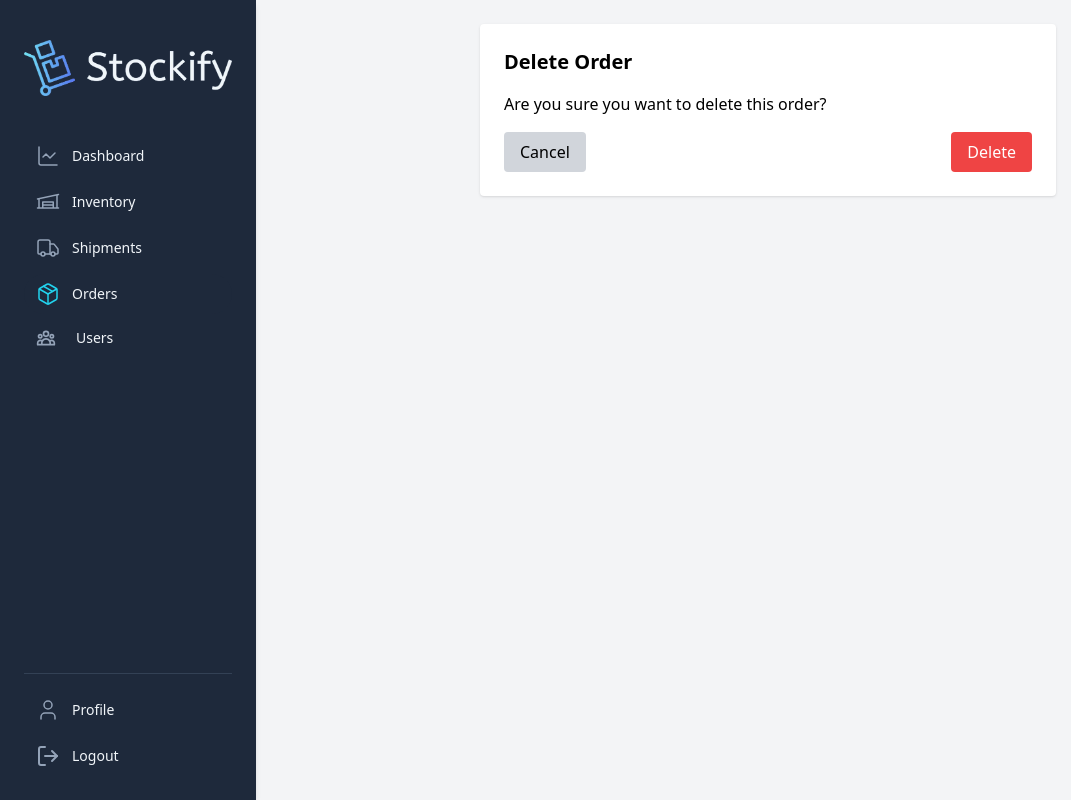
After one commit to Naira98/Stockify, a Django app: page /orders/1/delete/ in a window 1280 px wide. The commit adds this page. Shown: the whole page, without its empty margins (0-1071 px from the left). Run offline with Django 5.2, Linux system fonts and the light colour scheme; a user stored in the database is signed in; tables that the repository leaves empty hold one stand-in row (values such as "Sample post"); some libraries are stand-ins or nearby versions.

Commit message:
feat: update order templates for improved functionality and styling, including status display and delete confirmation

```diff
--- a/templates/orders/create_supermarket.html
+++ b/templates/orders/create_supermarket.html
@@ -33,7 +33,7 @@
             <form method="post" novalidate>
                 {% csrf_token %}
 
-                <!-- Render form fields manually to apply styling -->
+
                 <div class="mb-6">
                     <label for="{{ form.name.id_for_label }}" class="block text-gray-700 text-sm font-medium mb-2">Name:</label>
                     {{ form.name }}
@@ -65,7 +65,7 @@
                         Save and Add Another
                     </button>
 
-                    <a href="{% url 'orders:create_order' %}" class="flex items-center justify-center bg-gray-200 text-gray-700 font-semibold py-3 px-6 rounded-lg hover:bg-gray-300 focus:outline-none focus:ring-2 focus:ring-offset-2 focus:ring-gray-400 transition-colors duration-300 shadow-sm gap-3">
+                    <a href="{% url 'orders:order_list' %}" class="flex items-center justify-center bg-gray-200 text-gray-700 font-semibold py-3 px-6 rounded-lg hover:bg-gray-300 focus:outline-none focus:ring-2 focus:ring-offset-2 focus:ring-gray-400 transition-colors duration-300 shadow-sm gap-3">
                         <svg xmlns="http://www.w3.org/2000/svg" width="24" height="24" viewBox="0 0 24 24" fill="none" stroke="currentColor" stroke-width="2" stroke-linecap="round" stroke-linejoin="round" class="lucide lucide-circle-x-icon lucide-circle-x"><circle cx="12" cy="12" r="10"/><path d="m15 9-6 6"/><path d="m9 9 6 6"/></svg>
                         Cancel
                     </a>
--- /dev/null
+++ b/templates/orders/order_confirm_delete.html
@@ -0,0 +1,22 @@
+{% extends "base.html" %}
+{% load static %}
+
+{% block title %} Delete Order {% endblock title %}
+
+{% block sidebar %}
+{% include 'components/sidebar.html' with active='orders' %} {% endblock sidebar %}
+
+{% block content %}
+<div class="max-w-xl mx-auto bg-white p-6 rounded shadow">
+    <h1 class="text-xl font-bold mb-4">Delete Order</h1>
+    <p>Are you sure you want to delete this order?</p>
+
+    <form method="post">
+        {% csrf_token %}
+        <div class="mt-4 flex justify-between">
+            <a href="{% url 'orders:order_list' %}" class="bg-gray-300 px-4 py-2 rounded">Cancel</a>
+            <button type="submit" class="bg-red-500 text-white px-4 py-2 rounded">Delete</button>
+        </div>
+    </form>
+</div>
+{% endblock %}
```
Also changed, not shown: templates/orders/order_list.html (+6 -2 lines).
